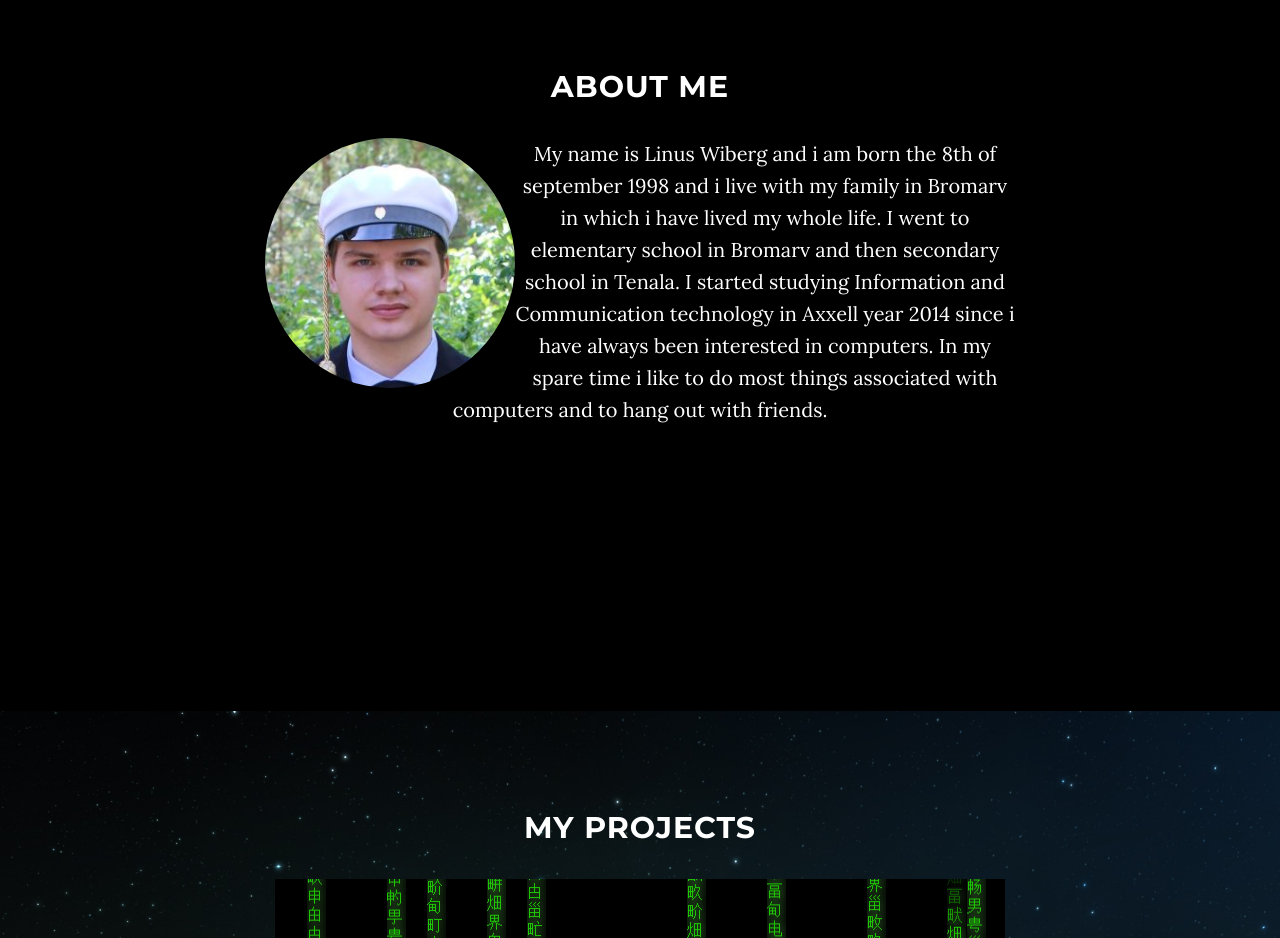
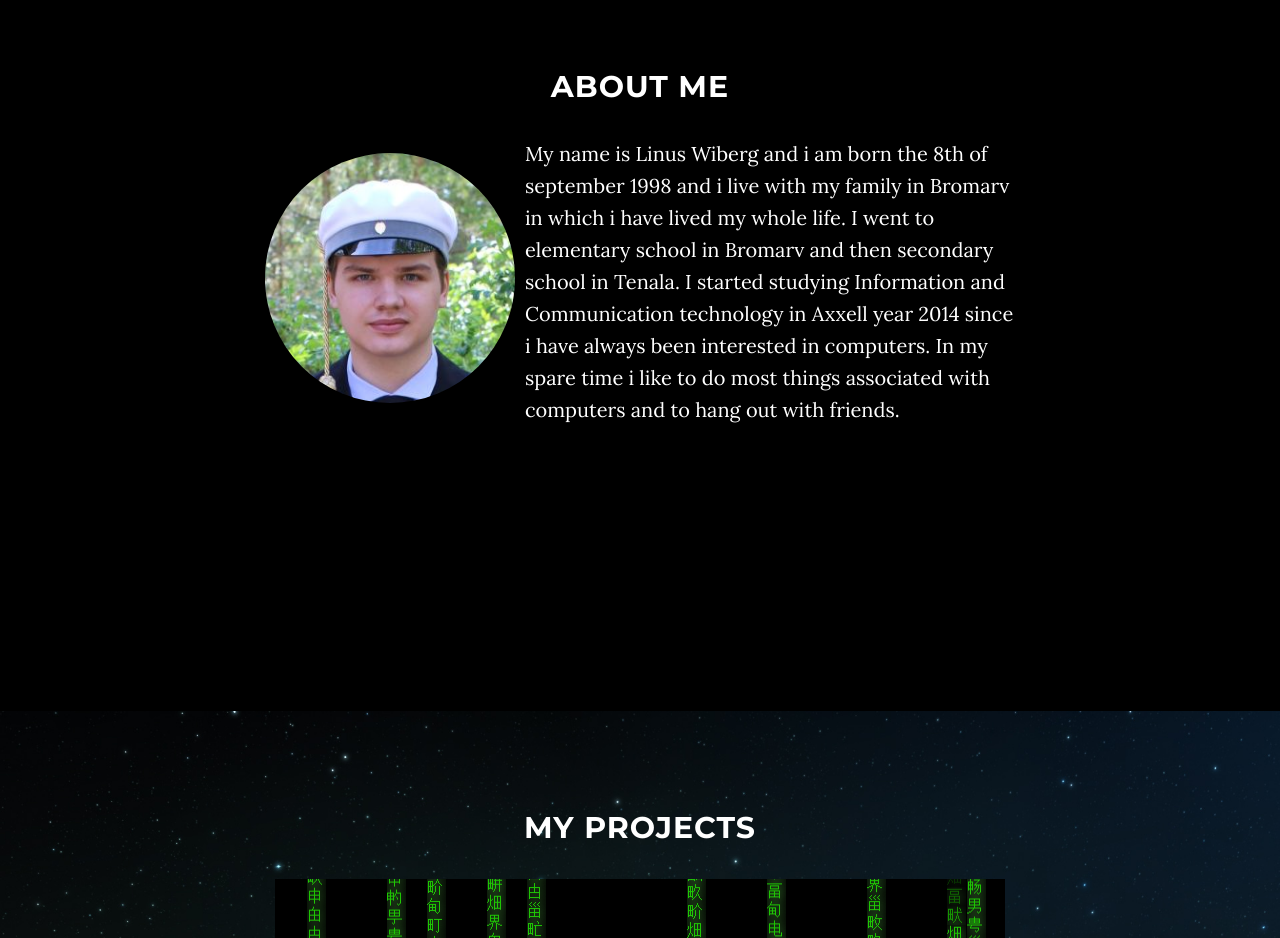
Before and after one commit to Linuswiberg/linuswiberg.github.io, a website: page index.html in a window 1280 px wide. Shown: the part 980-1918 px from the top of the page. Drawn offline with nearby package versions, Linux system fonts and the light colour scheme.

Commit message:
Fixed Text alignment at picture

```diff
--- a/index.html
+++ b/index.html
@@ -96,8 +96,8 @@
         <div class="row">
             <div class="col-lg-8 col-lg-offset-2">
                 <h2>About Me</h2>
-                <img src="img/MyFace.png" style="border-radius: 50%; float: left;">
-                <p>My name is Linus Wiberg and i am born the 8th of september 1998 and i live with my family in Bromarv in which i have lived my whole life.
+                <img src="img/MyFace.png" style="border-radius: 50%; float: left; margin: 15px 10px 0 0;">
+                <p style="text-align: left;">My name is Linus Wiberg and i am born the 8th of september 1998 and i live with my family in Bromarv in which i have lived my whole life.
                    I went to elementary school in Bromarv and then secondary school in Tenala. I started studying Information and Communication technology in Axxell year 2014 since i have always been interested in computers. In my spare time i like to do most things associated with computers and to hang out with friends.</p>
             </div>
         </div>
```
